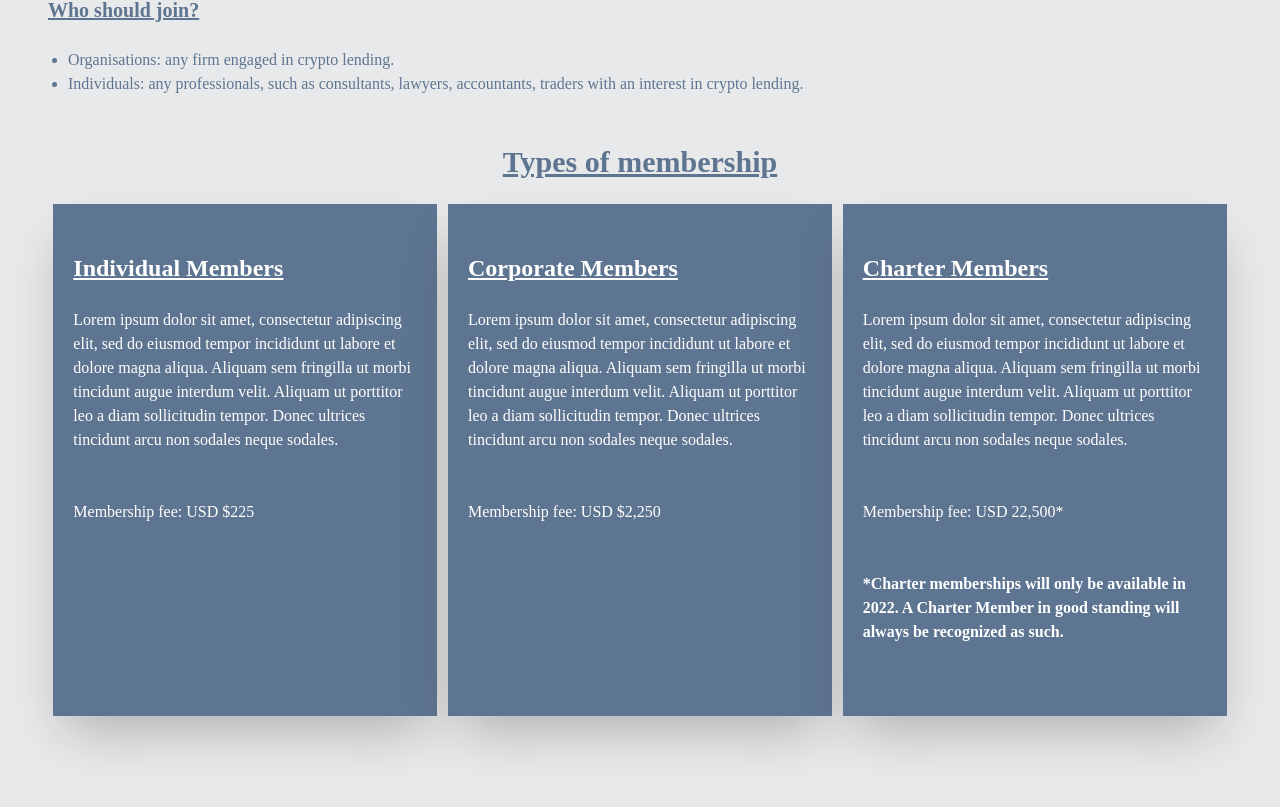
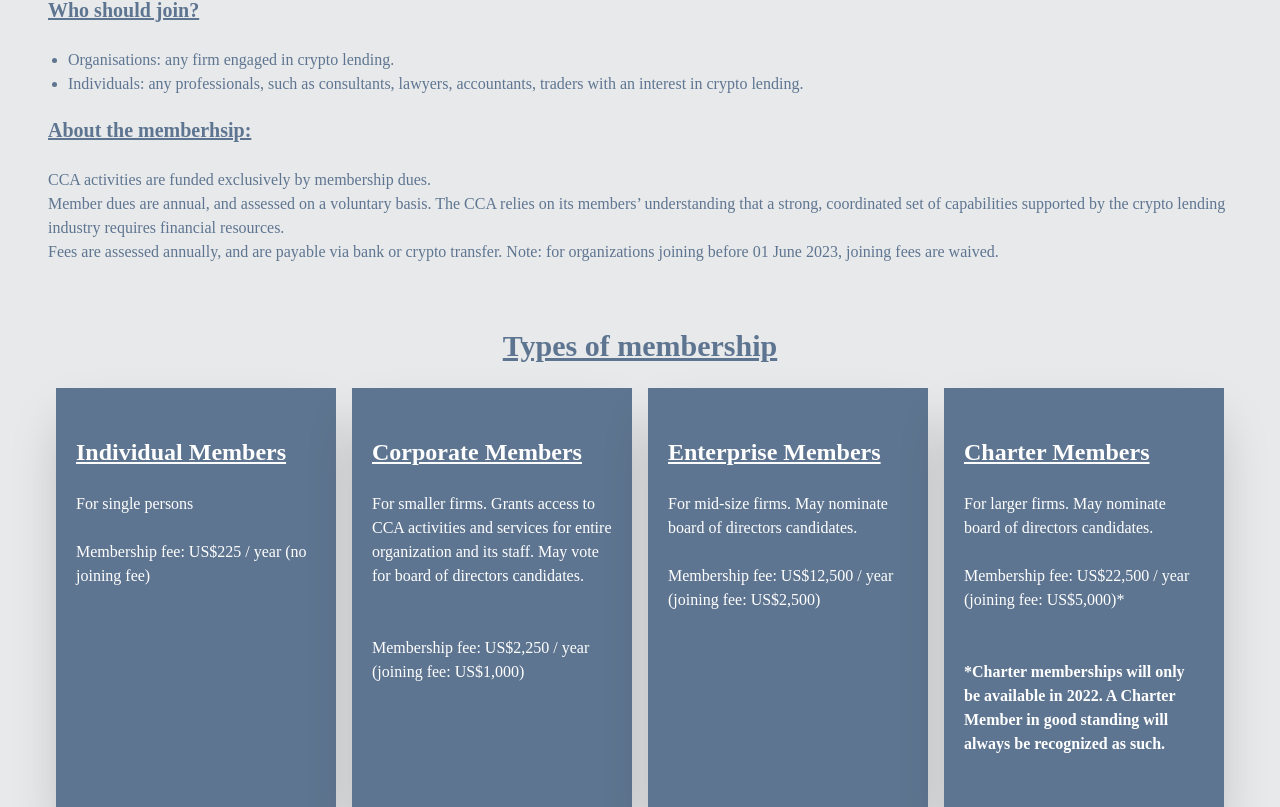
Before and after one commit to crypto-credit-association/cca-website, a Next.js app: page /membership in a window 1280 px wide. Shown: the part 1113-1920 px from the top of the page. Built offline with nearby package versions, Linux system fonts and the light colour scheme; a web font is replaced by a local one.

Commit message:
Membership pricing update

```diff
--- a/pages/about.js
+++ b/pages/about.js
@@ -14,8 +14,8 @@ function About() {
                 </div>
             </div>
             <div className="bg-gray">
-                <div className="max-w-7xl m-auto">
-                    <div className="mx-5 py-6 md:py-12">
+                <div className="max-w-7xl m-auto py-6 md:py-12">
+                    <div className="mx-5">
                         <div className="md:mx-12">
                             <h2 className="pt-12 pb-6 text-3xl font-bold">What is the CCA?</h2>
                             <div className="border-b-2 border-gold w-28 md:w-96"></div>
--- a/pages/membership.js
+++ b/pages/membership.js
@@ -51,26 +51,35 @@ function Membership() {
                     <li>Facilitation of information exchange between participants: online collaboration, working groups and committees, regular briefing calls</li>
                   </ul>
               <p className="pt-5 pb-6 text-xl font-semibold underline">Who should join?</p>
-              <ul className="ml-5 md:ml-0 list-outside list-disc px-5 pb-12">
+              <ul className="ml-5 md:ml-0 list-outside list-disc px-5">
                     <li>Organisations:  any firm engaged in crypto lending.</li>
                     <li>Individuals:  any professionals, such as consultants, lawyers, accountants, traders with an interest in crypto lending. </li>
                   </ul>
-              <h3 className="pb-6 text-3xl font-bold text-center pb-16 underline">Types of membership</h3>
-            <div className="grid grid-cols-1 md:grid-cols-3">
-                <div className="bg-blue-dark md:w-96 h-full py-12 shadow-2xl mb-5 mx-5 md:m-auto">
+                  <p className="pt-5 pb-6 text-xl font-semibold underline">About the memberhsip:</p>
+                    <p>CCA activities are funded exclusively by membership dues.</p>
+                    <p>Member dues are annual, and assessed on a voluntary basis. The CCA relies on its members’ understanding that a strong, coordinated set of capabilities supported by the crypto lending industry requires financial resources.</p>
+                    <p>Fees are assessed annually, and are payable via bank or crypto transfer.  Note: for organizations joining before 01 June 2023, joining fees are waived.</p>
+              <h3 className="pb-6 text-3xl font-bold text-center py-16 underline">Types of membership</h3>
+            <div className="grid grid-cols-1 md:grid-cols-4">
+                <div className="bg-blue-dark h-full py-12 shadow-2xl mb-5 mx-5 md:mx-2">
                   <h4 className="text-white text-2xl font-semibold underline px-5">Individual Members</h4>
-                  <p className="py-6 text-white px-5">Lorem ipsum dolor sit amet, consectetur adipiscing elit, sed do eiusmod tempor incididunt ut labore et dolore magna aliqua. Aliquam sem fringilla ut morbi tincidunt augue interdum velit. Aliquam ut porttitor leo a diam sollicitudin tempor. Donec ultrices tincidunt arcu non sodales neque sodales.</p>
-                  <p className="py-6 text-white px-5">Membership fee:  USD $225</p>
+                  <p className="pt-6 text-white px-5">For single persons</p>
+                  <p className="py-6 text-white px-5">Membership fee: US$225 / year (no joining fee)</p>
                 </div>
-                <div className="bg-blue-dark md:w-96 h-full py-12 shadow-2xl mx-5 md:m-auto mt-5">
+                <div className="bg-blue-dark h-full py-12 shadow-2xl mx-5 md:mx-2 mt-5 md:mt-0">
                   <h4 className="text-white text-2xl font-semibold underline px-5">Corporate Members</h4>
-                  <p className="py-6 text-white px-5">Lorem ipsum dolor sit amet, consectetur adipiscing elit, sed do eiusmod tempor incididunt ut labore et dolore magna aliqua. Aliquam sem fringilla ut morbi tincidunt augue interdum velit. Aliquam ut porttitor leo a diam sollicitudin tempor. Donec ultrices tincidunt arcu non sodales neque sodales.</p>
-                  <p className="py-6 text-white px-5">Membership fee:  USD $2,250</p>
+                  <p className="py-6 text-white px-5">For smaller firms.  Grants access to CCA activities and services for entire organization and its staff.  May vote for board of directors candidates.</p>
+                  <p className="py-6 text-white px-5">Membership fee: US$2,250 / year (joining fee:  US$1,000)</p>
                 </div>
-                <div className="bg-blue-dark mt-10 md:w-96 h-full py-12 shadow-2xl mx-5 md:m-auto">
+                <div className="bg-blue-dark mt-10 h-full py-12 shadow-2xl mx-5 md:mx-2  md:mt-0">
+                  <h4 className="text-white text-2xl font-semibold underline px-5">Enterprise Members</h4>
+                  <p className="pt-6 text-white px-5">For mid-size firms.  May nominate board of directors candidates.</p>
+                  <p className="py-6 text-white px-5">Membership fee:  US$12,500 / year (joining fee:  US$2,500)</p>
+                </div>
+                <div className="bg-blue-dark mt-10 h-full py-12 shadow-2xl mx-5 md:mx-2  md:mt-0">
                   <h4 className="text-white text-2xl font-semibold underline px-5">Charter Members</h4>
-                  <p className="py-6 text-white px-5">Lorem ipsum dolor sit amet, consectetur adipiscing elit, sed do eiusmod tempor incididunt ut labore et dolore magna aliqua. Aliquam sem fringilla ut morbi tincidunt augue interdum velit. Aliquam ut porttitor leo a diam sollicitudin tempor. Donec ultrices tincidunt arcu non sodales neque sodales.</p>
-                  <p className="py-6 text-white px-5">Membership fee:  USD 22,500*</p>
+                  <p className="pt-6 text-white px-5">For larger firms.  May nominate board of directors candidates.</p>
+                  <p className="py-6 text-white px-5">Membership fee: US$22,500 / year (joining fee:  US$5,000)*</p>
                   <p className="py-6 px-5 font-semibold text-white">*Charter memberships will only be available in 2022. A Charter Member in good standing will always be recognized as such.</p>
                 </div>
             </div>
```
